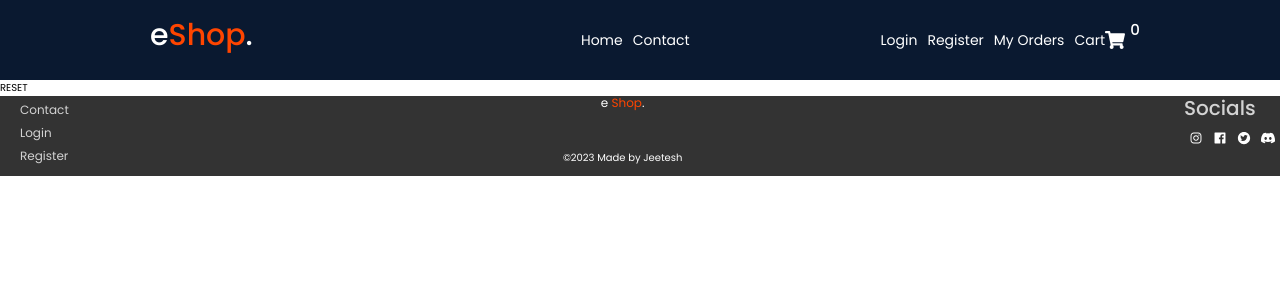
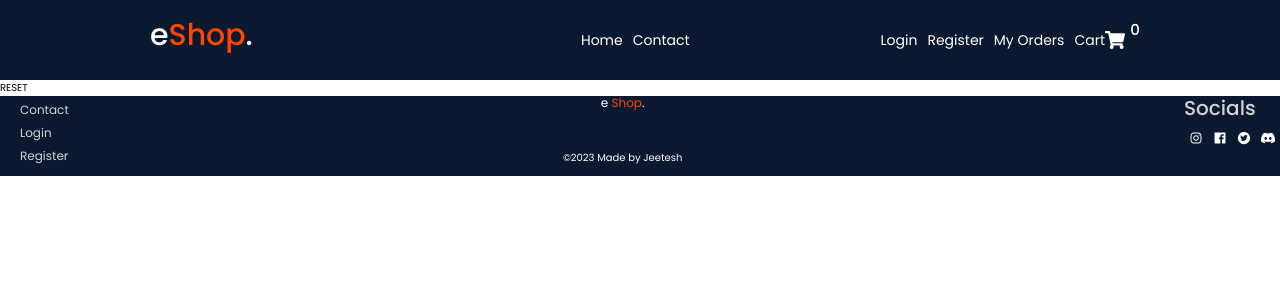
Before and after one commit to Jeetku/eShop, a React (Create React App) app: page /reset in a window 1280 px wide. Shown: the top 300 px of the page. Built offline with nearby package versions, Linux system fonts and the light colour scheme.

Commit message:
Footer css fix

```diff
--- a/src/components/footer/Footer.css
+++ b/src/components/footer/Footer.css
@@ -1,6 +1,6 @@
 .footer {
   width: 100%;
-  background-color: var(--color-dark);
+  background-color: var(--dark-blue);
   color: #fff;
   display: flex;
   height: 10vh;
```
